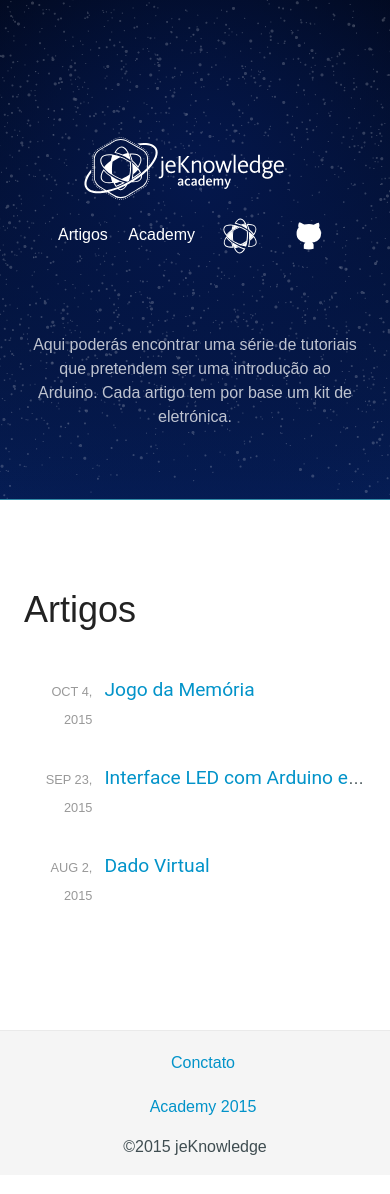
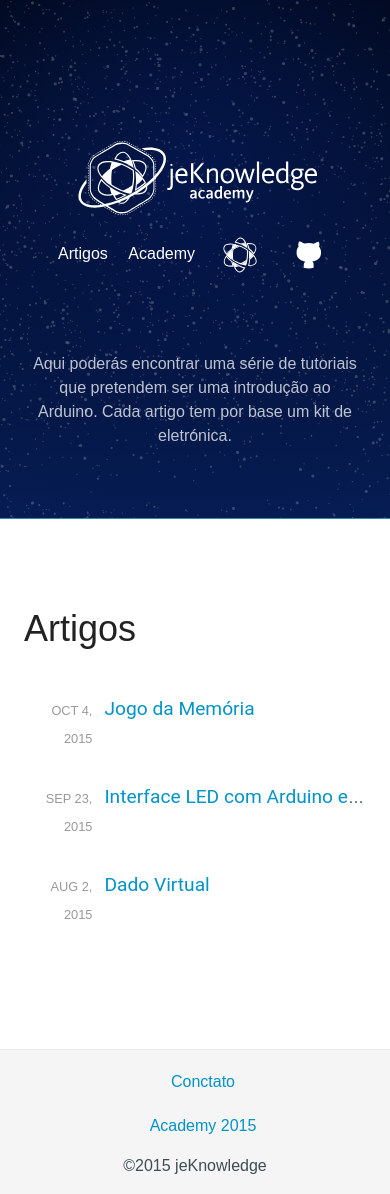
Before and after one commit to jeKnowledge/academy-articles, a Jekyll site: the page built from index.html, in a window 390 px wide. Built offline with Jekyll 4.4.1, drawn with Linux system fonts in a browser that asks for light colours.

Commit message:
Update style.css

```diff
--- a/css/style.css
+++ b/css/style.css
@@ -215,8 +215,8 @@ section#header h3.logo {
     -ms-transform: scale(0.7);
     -o-transform: scale(0.7);
     transform: scale(0.7);
-    width: 400px;
-  height: 97px;
+    width: 354px;
+    height: 116px;
   }
 }
 
```
